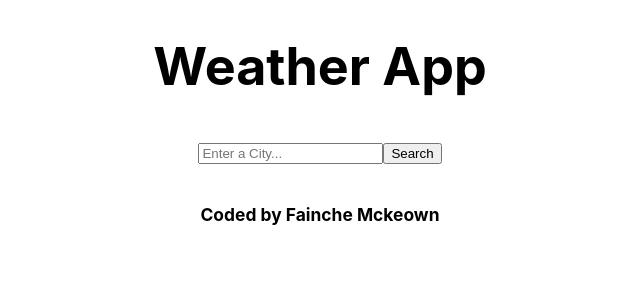
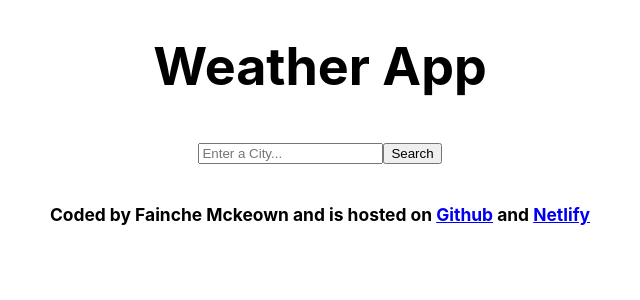
Before and after one commit to faicat99/weather-app-react, a React (Create React App) app: page / in a window 1280 px wide. Shown: the top 300 px of the page, without its empty margins (320-960 px from the left). Built offline with nearby package versions, Linux system fonts and the light colour scheme.

Commit message:
added github and netlify links to project

```diff
--- a/src/App.js
+++ b/src/App.js
@@ -11,7 +11,7 @@ function App() {
       <header className="App-header">
         <h1>Weather App</h1>
         <WeatherSearch />
-        <h6>Coded by Fainche Mckeown</h6>
+        <h6>Coded by Fainche Mckeown and is hosted on <a href="https://www.github.com/faicat99">Github</a> and <a href="https://app.netlify.com/sites/weather-app-react-challenge/overview"> Netlify</a></h6>
         </header>
 
     </div>
```
